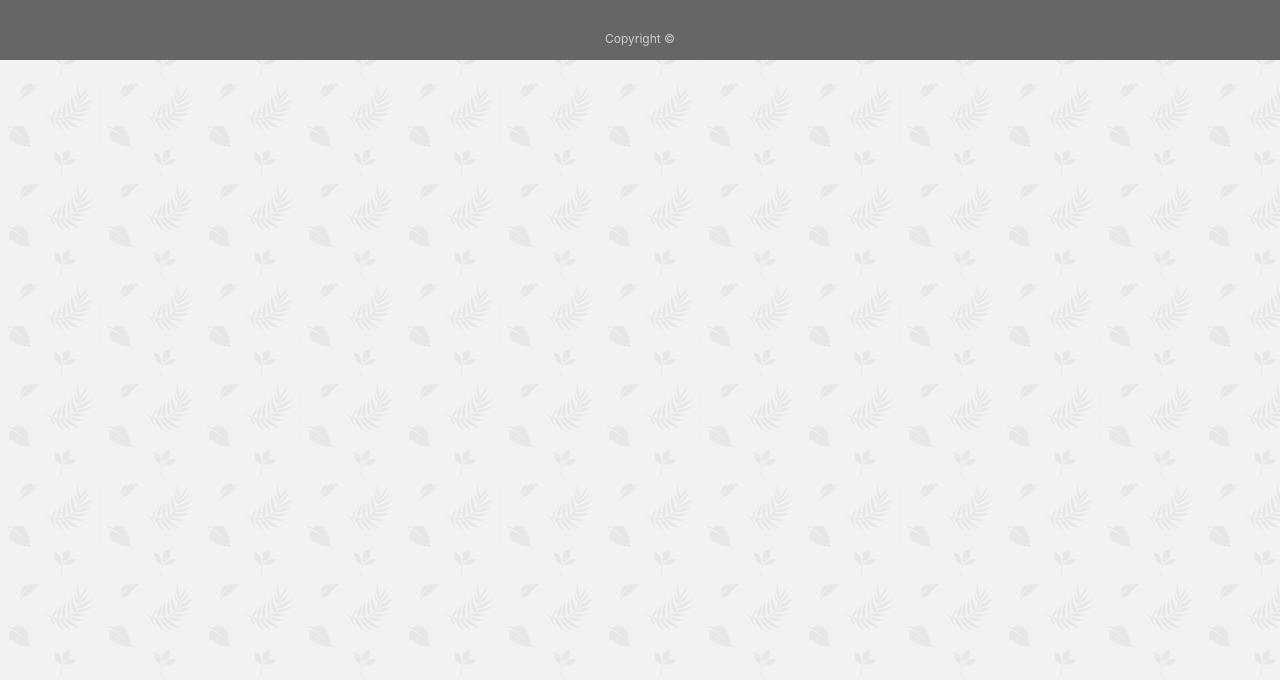
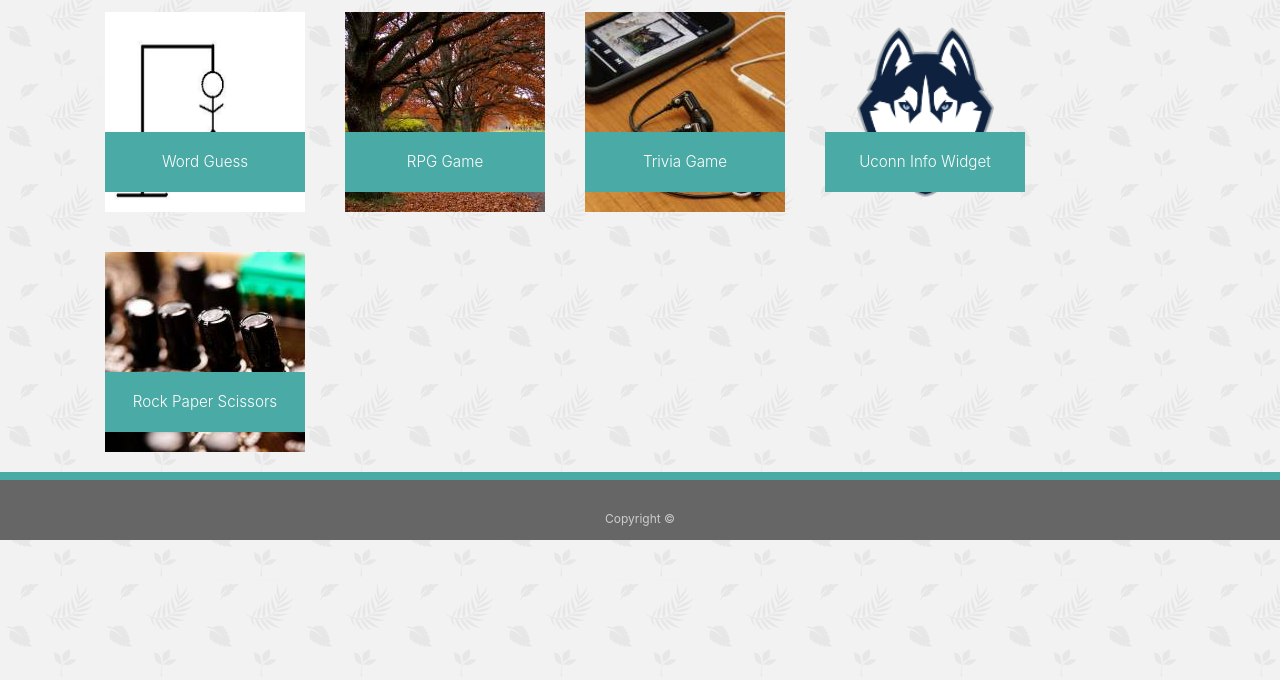
Before and after one commit to Nfratt/Bootstrap-Portfolio, a plain HTML site: page portfolio.html in a window 1280 px wide. Shown: the part 120-800 px from the top of the page. Drawn offline with nearby package versions, Linux system fonts and the light colour scheme.

Commit message:
for submission

```diff
--- a/assets/style.css
+++ b/assets/style.css
@@ -1,5 +1,6 @@
 body{
-    background-image: url("images/leaves-pattern.png")
+    background-image: url("images/leaves-pattern.png");
+
 }
 img{width: 200px;
 height: 200px;}
@@ -14,5 +15,32 @@ footer {
     border-top: 8px solid #4aaaa5;
     height: 50px;
   }
+  .work {
+    position: relative;
+    float: left;
+    width: 200px;
+    /* height: 200px; */
+    margin: 20px 0 25px;
+    overflow: auto;
+    /* clear: both; */
+    margin: 20px;
+  }
+    .work h3 {
+        position: absolute;
+        bottom: 20px;
+        width: 100%;
+        padding: 15px;
+        margin-bottom: 0;
+        font-weight: 300;
+        line-height: 30px;
+        color: #ffffff;
+        text-align: center;
+        background: #4aaaa5;
+        border-bottom: 0;
+        height: 60px;
+        font-size: 95%;
+      }
+
+
   /* footer{margin-top: 50%; */
   /* margin-bottom: 10%;} */
--- a/portfolio.html
+++ b/portfolio.html
@@ -37,7 +37,39 @@
         </div>
     </nav>
 
-    <h1>Portfolio</h1>
+    <div class="container">
+        <section class="main-section">
+            <h1>Portfolio</h1>
+
+            <div class="work">
+              <img src="assets/images/hangman.jpg" alt="Word Guess">
+
+              <h3>Word Guess</h3>
+            </div>
+            <div class="work">
+              <img src="assets/images/rpg.jpg" alt="RPG Game">
+
+              <h3>RPG Game</h3>
+            </div>
+            <div class="work">
+              <img src="assets/images/Trivia.jpg" alt="Trivia Game">
+
+              <h3>Trivia Game</h3>
+            </div>
+            <div class="work">
+              <img src="assets/images/uconn.jpeg" alt="Uconn-InfoWidget">
+
+              <h3>Uconn Info Widget</h3>
+            </div>
+            <div class="work">
+              <img src="assets/images/rock paper scissors.jpg" alt="Rock Paper Scissors">
+
+              <h3>Rock Paper Scissors</h3>
+
+            </div>
+
+          </section>
+      </div>
 
 
     <footer>
```
Also changed, not shown: index.html (+1 -0 lines).
